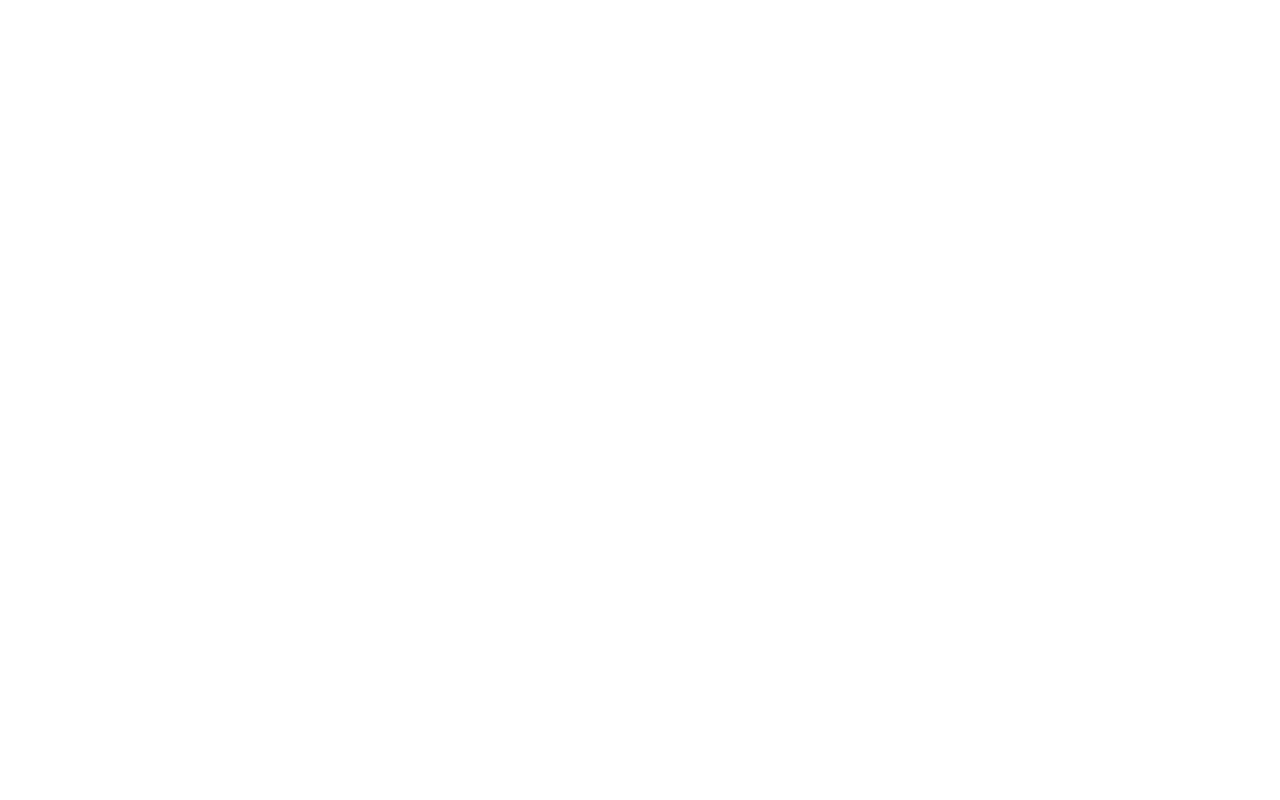
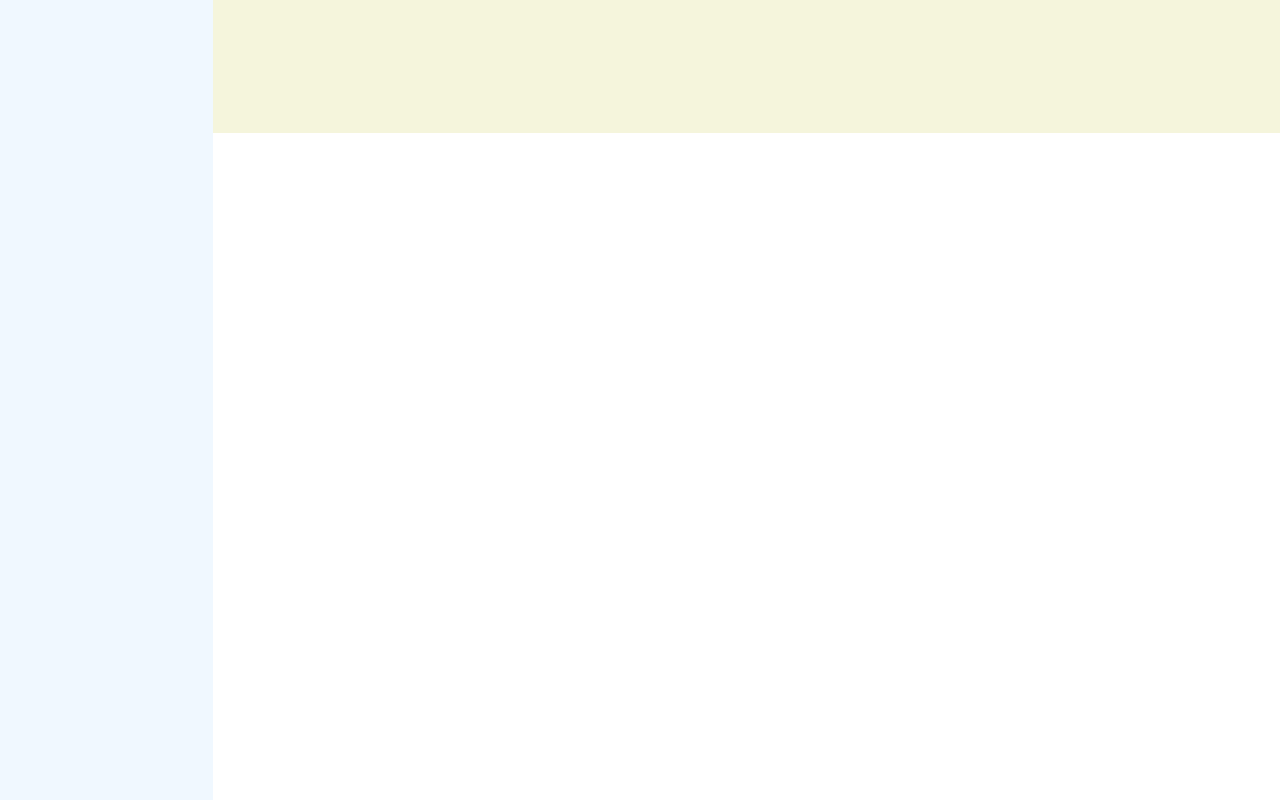
Before and after one commit to abhaykr1411/admin-dashboard, a plain HTML site: page index.html in a window 1280 px wide. Drawn offline with Linux system fonts and the light colour scheme.

Commit message:
nav header body layout done

```diff
--- a/index.html
+++ b/index.html
@@ -6,5 +6,11 @@
     <title>Admin dashboard</title>
     <link rel="stylesheet" href="style.css" />
   </head>
-  <body></body>
+  <body>
+    <nav class="sidebar">
+
+    </nav>
+    <header></header>
+    <main></main>
+  </body>
 </html>
--- a/style.css
+++ b/style.css
@@ -0,0 +1,22 @@
+* {
+  margin: 0;
+  padding: 0;
+  box-sizing: border-box;
+}
+
+body {
+  width: 100vw;
+  height: 100vh;
+  display: grid;
+  grid-template-rows: 1fr 5fr;
+  grid-template-columns: 1fr 5fr;
+}
+
+nav {
+  background-color: aliceblue;
+  grid-row: span 2;
+}
+
+header {
+  background-color: beige;
+}
```
